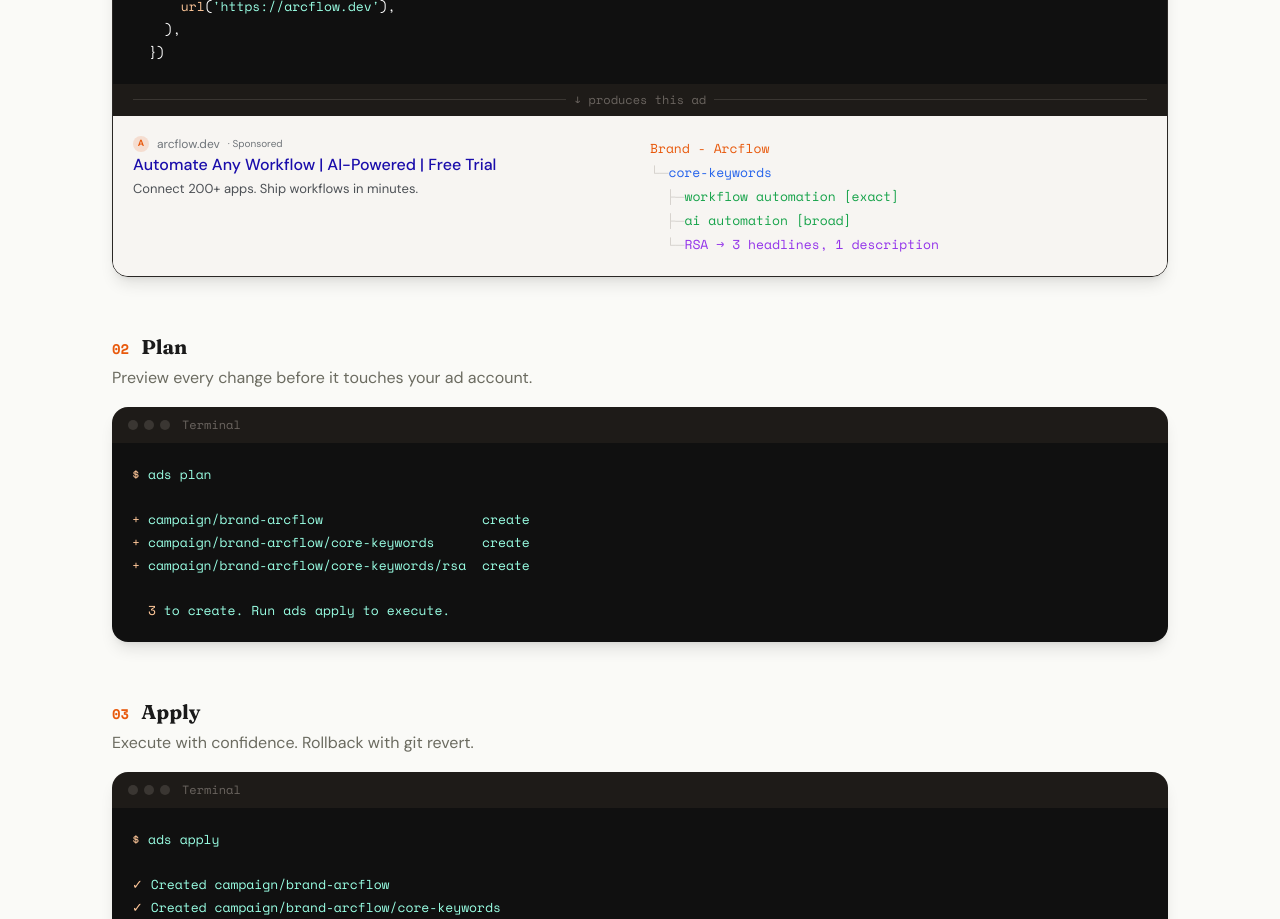
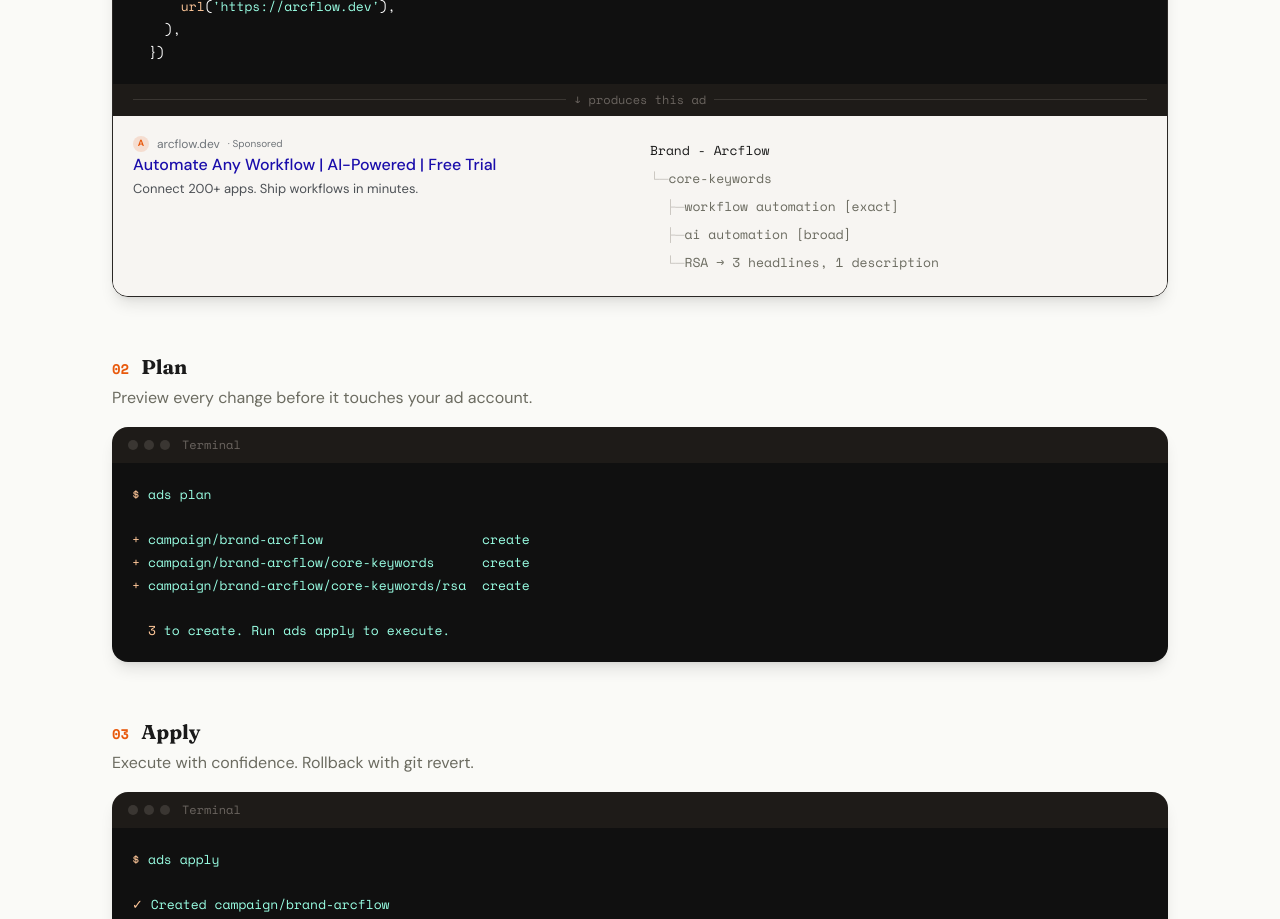
Before and after one commit to upspawn/ads-as-code-website, a Next.js app: page / in a window 1280 px wide. Shown: the part 1280-2199 px from the top of the page. Built offline with nearby package versions, Linux system fonts and the light colour scheme.

Commit message:
design: monochrome campaign tree, no color noise

```diff
--- a/components/CampaignTree.tsx
+++ b/components/CampaignTree.tsx
@@ -4,29 +4,16 @@
   children?: TreeNode[];
 };
 
-const typeColors: Record<string, string> = {
-  campaign:  "text-accent",
-  adgroup:   "text-[#2563EB]",
-  adset:     "text-[#2563EB]",
-  keyword:   "text-[#16a34a]",
-  ad:        "text-[#9333EA]",
-  creative:  "text-[#9333EA]",
-  extension: "text-[#ca8a04]",
-};
-
 function TreeNodeRow({ node, depth = 0, isLast = false }: { node: TreeNode; depth?: number; isLast?: boolean }) {
-  const color = typeColors[node.type] || "text-text";
-
   return (
     <>
-      <div className="flex items-center font-mono text-[13px] leading-6">
-        {/* Indentation guides */}
+      <div className="flex items-center font-mono text-[13px] leading-7">
         {depth > 0 && (
-          <span className="text-[#D4D0CC] select-none" style={{ paddingLeft: (depth - 1) * 16 }}>
+          <span className="text-[#C8C4BF] select-none" style={{ paddingLeft: (depth - 1) * 16 }}>
             {isLast ? "└─ " : "├─ "}
           </span>
         )}
-        <span className={`${color} font-medium`}>{node.label}</span>
+        <span className={depth === 0 ? "font-medium text-text" : "text-text-muted"}>{node.label}</span>
       </div>
       {node.children?.map((child, i) => (
         <TreeNodeRow
```
